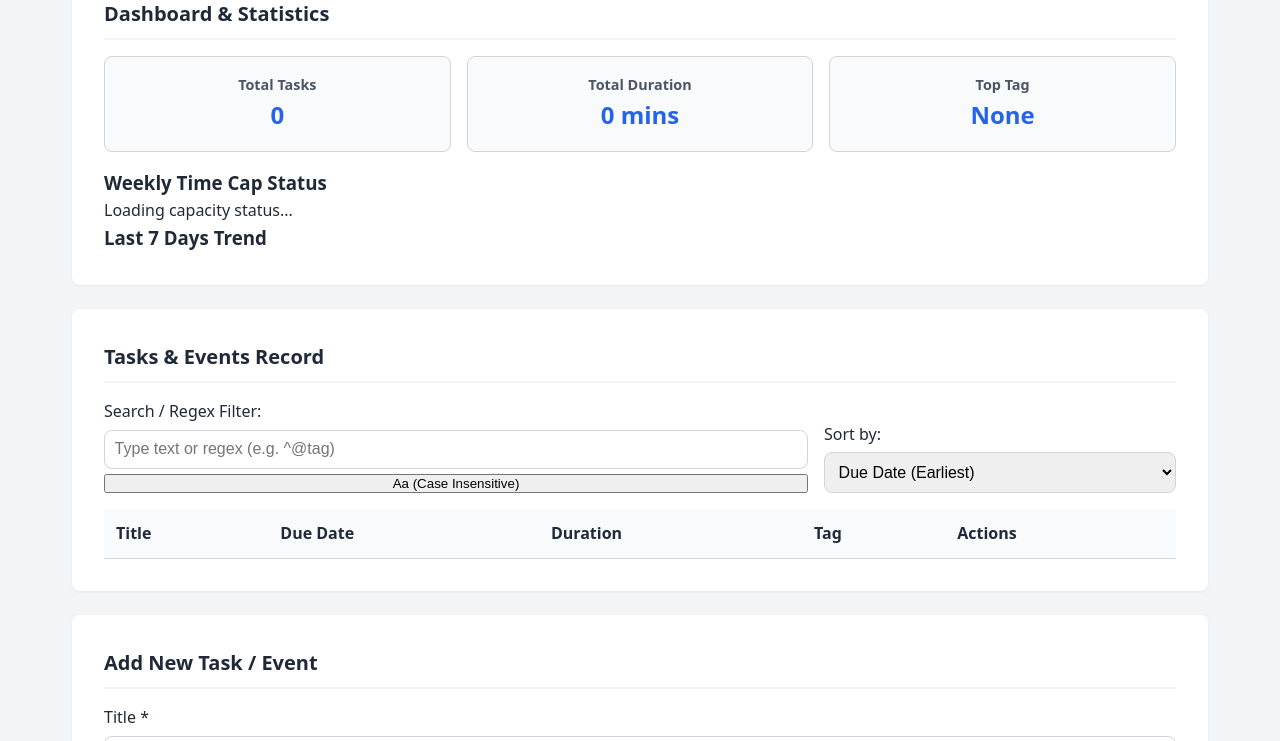
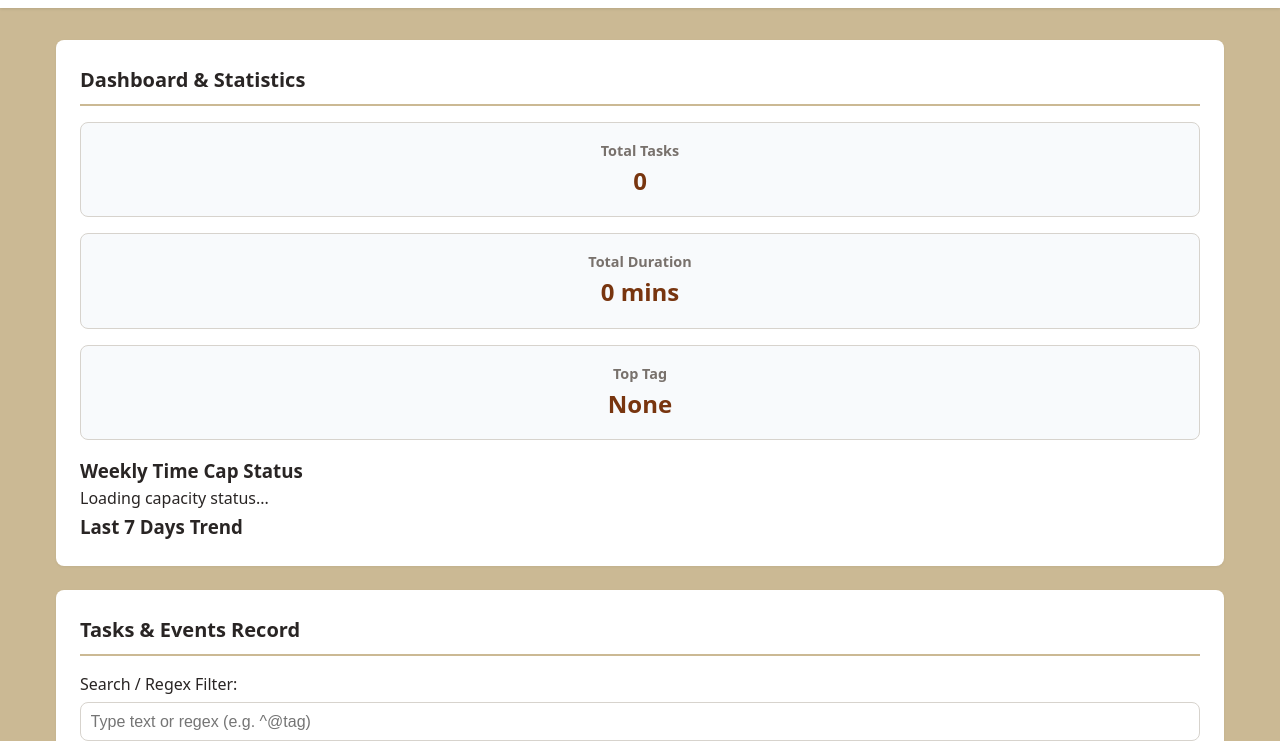
Before and after one commit to dwanjiku1-lgtm/campus-life-planner, a plain HTML site: page index.html in a window 1280 px wide. Shown: the part 104-845 px from the top of the page. Drawn offline with Linux system fonts and the light colour scheme.

Commit message:
index.html and the base.css files for milestone 2

```diff
--- a/index.html
+++ b/index.html
@@ -105,7 +105,7 @@
       </div>
     </section>
 
-    <!-- 3. Add / Edit Form Section -->
+
     <section id="form-section" class="app-section">
       <h2 id="form-heading">Add New Task / Event</h2>
       <form id="task-form" novalidate>
@@ -142,7 +142,7 @@
       </form>
     </section>
 
-    <!-- 4. Settings Section -->
+     <!-- 4. Settings Section -->
     <section id="settings" class="app-section">
       <h2>Settings & Data Management</h2>
       <div class="settings-grid">
@@ -171,17 +171,17 @@
     <!-- 5. About Section -->
     <section id="about" class="app-section">
       <h2>About Campus Life Planner</h2>
-      <p>A responsive, accessible vanilla HTML/CSS/JS application designed to help students manage tasks, track study durations, and organize daily campus life without frameworks.</p>
+      <p>Campus Life Planner is an app that helps students keep their school life organized. It puts classes, homework deadlines, exams, clubs, and events all in one calendar and sends reminders so nothing is forgotten. Students can also set goals, build healthy habits, and share calendars with friends for group projects. It even shows useful campus information, like dining hall hours and library room bookings. This way, students feel less stress and have more time to enjoy college.</p>
       <div class="contact-links">
-        <p><strong>Developer:</strong> Student Developer</p>
+        <p><strong>Developer:</strong>David Ngure</p>
         <p><strong>GitHub:</strong> <a href="https://github.com" target="_blank" rel="noopener">GitHub Profile</a></p>
-        <p><strong>Email:</strong> student@university.edu</p>
+        <p><strong>Email:</strong> d.wanjiku1@alustudent.com</p>
       </div>
     </section>
 
   </main>
 
-  <!-- Footer -->
+ <!-- Footer -->
   <footer>
     <div class="container footer-container">
       <p>&copy; 2026 Campus Life Planner. Built with vanilla HTML, CSS, and JS.</p>
--- a/styles/base.css
+++ b/styles/base.css
@@ -1,15 +1,15 @@
 /* styles/base.css */
 
 :root {
-  --primary: #2563eb;
-  --primary-hover: #1d4ed8;
-  --bg-color: #f3f4f6;
-  --card-bg: #ffffff;
-  --text-main: #1f2937;
-  --text-muted: #4b5563;
-  --border-color: #d1d5db;
-  --danger: #dc2626;
-  --success: #16a34a;
+  --primary: #78350f;
+  --primary-hover: #451a03;
+  --bg-color: #cbb994;
+  --card-bg: white;
+  --text-main: #292524;
+  --text-muted: #78716c;
+  --border-color: #d7d3cd;
+  --danger: #b91c1c;
+  --success: #15803d;
   --radius: 8px;
   --transition: all 0.2s ease-in-out;
 }
--- a/styles/responsive.css
+++ /dev/null
@@ -1,38 +0,0 @@
-/* styles/responsive.css */
-
-/* Tablet (min-width: 768px) */
-@media (min-width: 768px) {
-  .header-container {
-    flex-direction: row;
-    justify-content: space-between;
-  }
-
-  .stats-grid {
-    grid-template-columns: repeat(3, 1fr);
-  }
-
-  .controls-bar {
-    flex-direction: row;
-    justify-content: space-between;
-    align-items: flex-end;
-  }
-
-  .search-wrapper {
-    flex: 2;
-  }
-
-  .sort-wrapper {
-    flex: 1;
-  }
-}
-
-/* Desktop (min-width: 1024px) */
-@media (min-width: 1024px) {
-  .container {
-    padding: 0 2rem;
-  }
-
-  .app-section {
-    padding: 2rem;
-  }
-}
```
